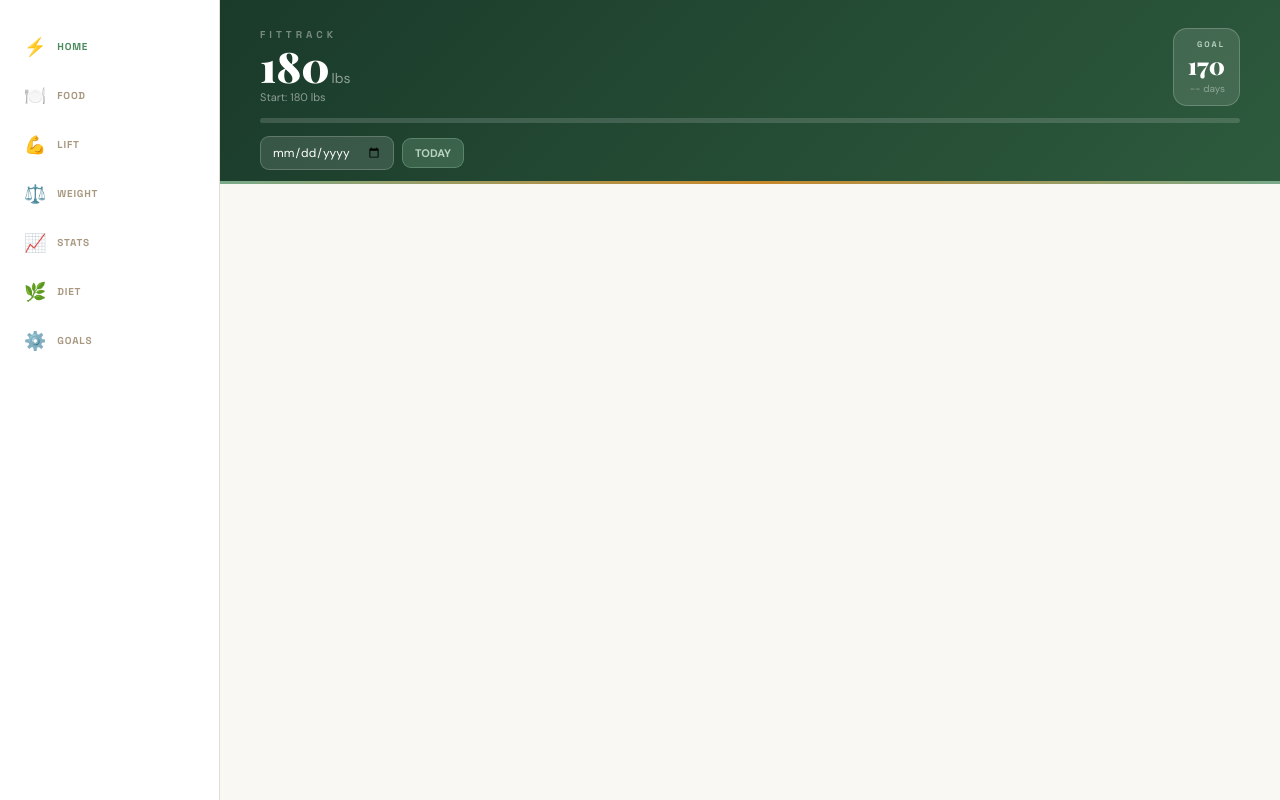
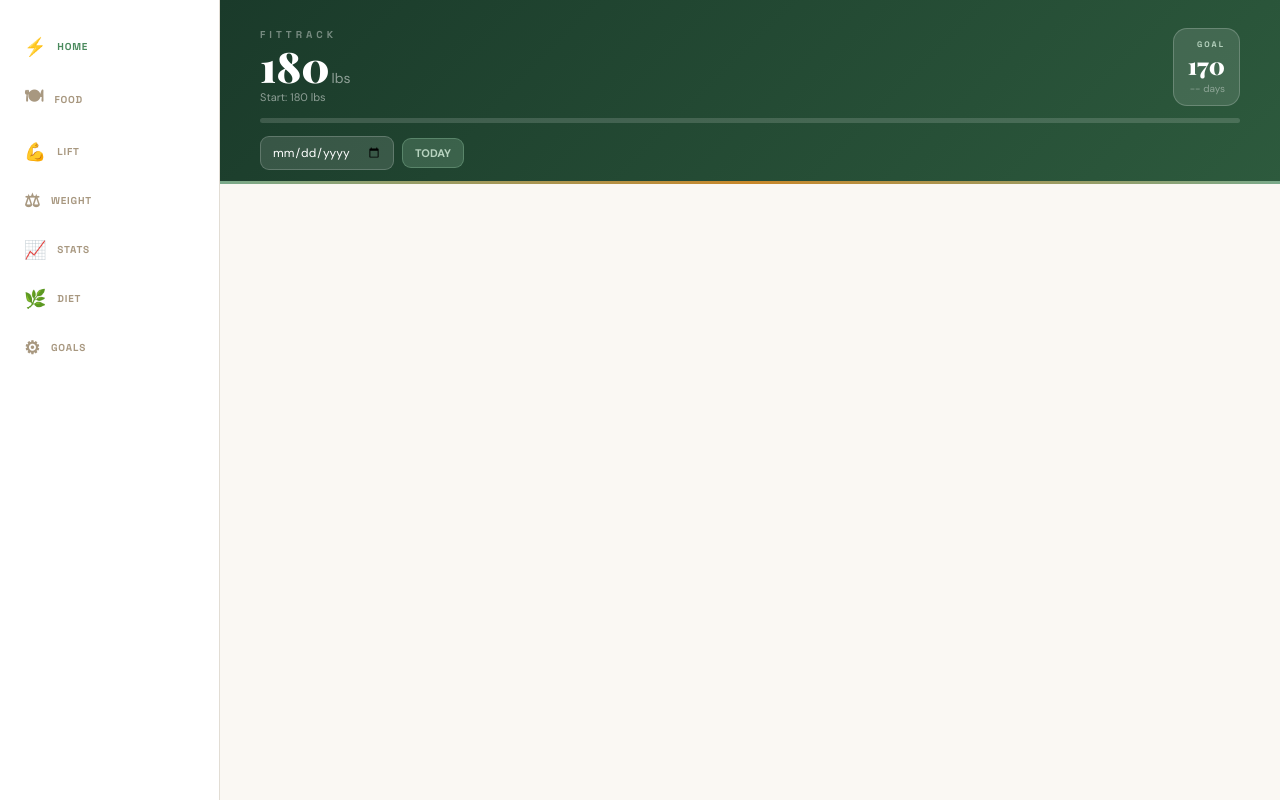
Before and after one commit to jgq7dfy7n8-lgtm/fitness-tracker, a plain HTML site: page index.html in a window 1280 px wide. Drawn offline with nearby package versions, Linux system fonts and the light colour scheme.

Commit message:
Refactor HTML structure and update icons

```diff
--- a/index.html
+++ b/index.html
@@ -8,12 +8,6 @@
 <link href="https://fonts.googleapis.com/css2?family=DM+Sans:wght@400;500;600;700&family=Playfair+Display:wght@700;900&family=Space+Grotesk:wght@500;700&display=swap" rel="stylesheet">
 <style>
 *{box-sizing:border-box;margin:0;padding:0;-webkit-tap-highlight-color:transparent;}
-:root{
-  --cr:#faf8f3;--s1:#f0ede6;--s2:#e2ddd4;
-  --fo:#1a3a2a;--fm:#2d5a3d;--fl:#4a8a5d;--sa:#7aaa8a;--sl:#b8d4c0;--sp:#e8f4ec;
-  --go:#c8882a;--gp:#fdf5e4;--co:#d45a3a;--sk:#2a7aaa;--skp:#e4f2fb;
-  --tx:#1a1510;--t2:#3d3020;--mu:#7a6a55;--fa:#a89880;
-}
 html,body{background:#faf8f3;color:#1a1510;font-family:'DM Sans',sans-serif;}
 body{padding-bottom:80px;}
 .hdr{background:linear-gradient(135deg,#1a3a2a,#2d5a3d);padding:24px 18px 0;position:relative;}
@@ -111,13 +105,13 @@ body{padding-bottom:80px;}
 <div class="tab" id="t-diet"></div>
 <div class="tab" id="t-goals"></div>
 <nav class="nav">
-  <div class="nb on" id="nb-home" onclick="go('home')"><span class="ic">⚡</span><span>Home</span></div>
-  <div class="nb" id="nb-food" onclick="go('food')"><span class="ic">🍽️</span><span>Food</span></div>
-  <div class="nb" id="nb-lift" onclick="go('lift')"><span class="ic">💪</span><span>Lift</span></div>
-  <div class="nb" id="nb-weight" onclick="go('weight')"><span class="ic">⚖️</span><span>Weight</span></div>
-  <div class="nb" id="nb-stats" onclick="go('stats')"><span class="ic">📈</span><span>Stats</span></div>
-  <div class="nb" id="nb-diet" onclick="go('diet')"><span class="ic">🌿</span><span>Diet</span></div>
-  <div class="nb" id="nb-goals" onclick="go('goals')"><span class="ic">⚙️</span><span>Goals</span></div>
+  <div class="nb on" id="nb-home" onclick="go('home')"><span class="ic">&#9889;</span><span>Home</span></div>
+  <div class="nb" id="nb-food" onclick="go('food')"><span class="ic">&#127869;</span><span>Food</span></div>
+  <div class="nb" id="nb-lift" onclick="go('lift')"><span class="ic">&#128170;</span><span>Lift</span></div>
+  <div class="nb" id="nb-weight" onclick="go('weight')"><span class="ic">&#9878;</span><span>Weight</span></div>
+  <div class="nb" id="nb-stats" onclick="go('stats')"><span class="ic">&#128200;</span><span>Stats</span></div>
+  <div class="nb" id="nb-diet" onclick="go('diet')"><span class="ic">&#127807;</span><span>Diet</span></div>
+  <div class="nb" id="nb-goals" onclick="go('goals')"><span class="ic">&#9881;</span><span>Goals</span></div>
 </nav>
 <script>
 // STORAGE
@@ -482,6 +476,7 @@ return ‘<div style="display:flex;flex-direction:column;align-items:center;gap:
 function rHome(){
 var el=document.getElementById(‘t-home’);
 if(!el){return;}
+el.innerHTML=’<p style="padding:10px">Loading home…</p>’;
 var t=tots();
 var d=dlog();
 var CAL=S.cal||2000;
```
